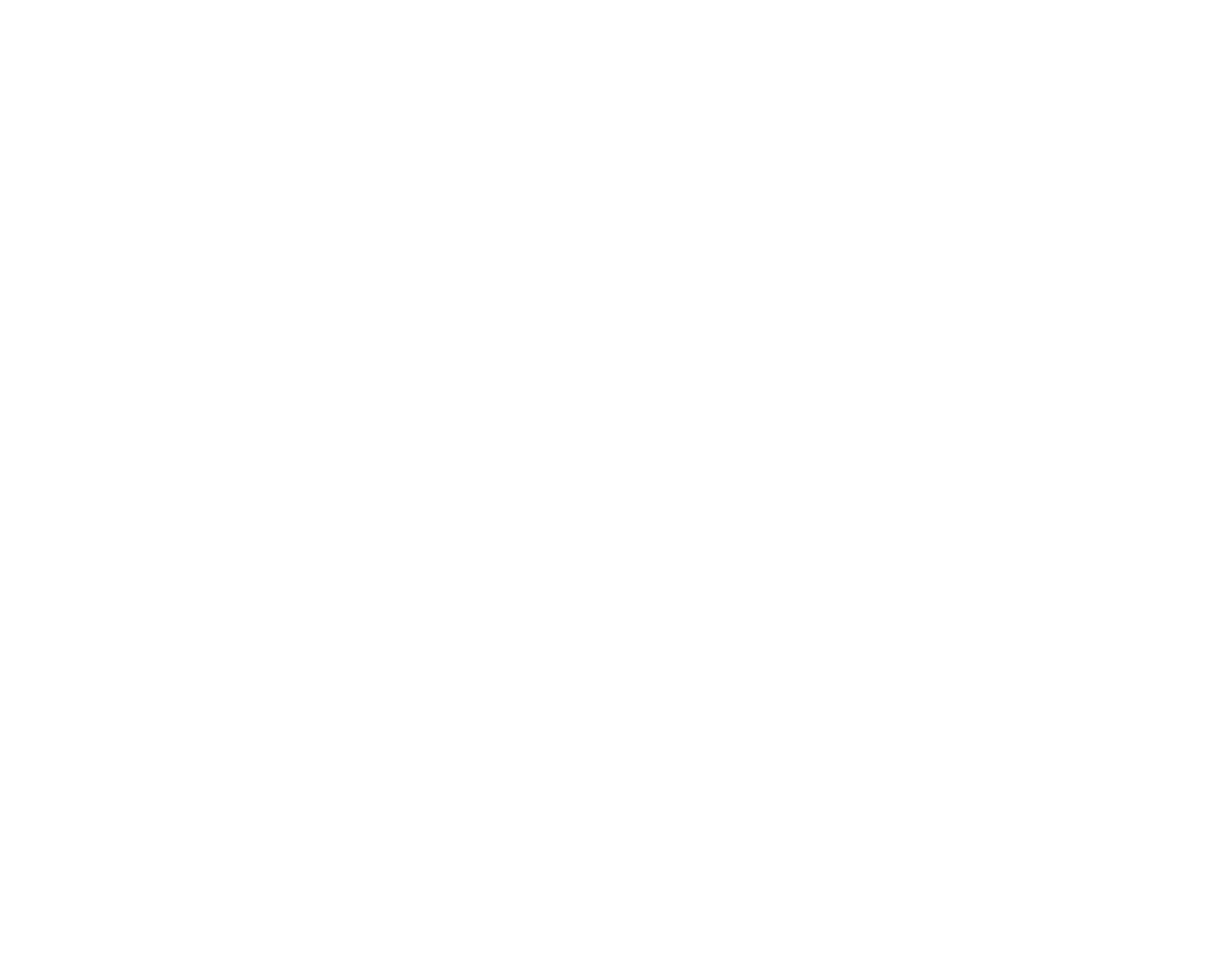
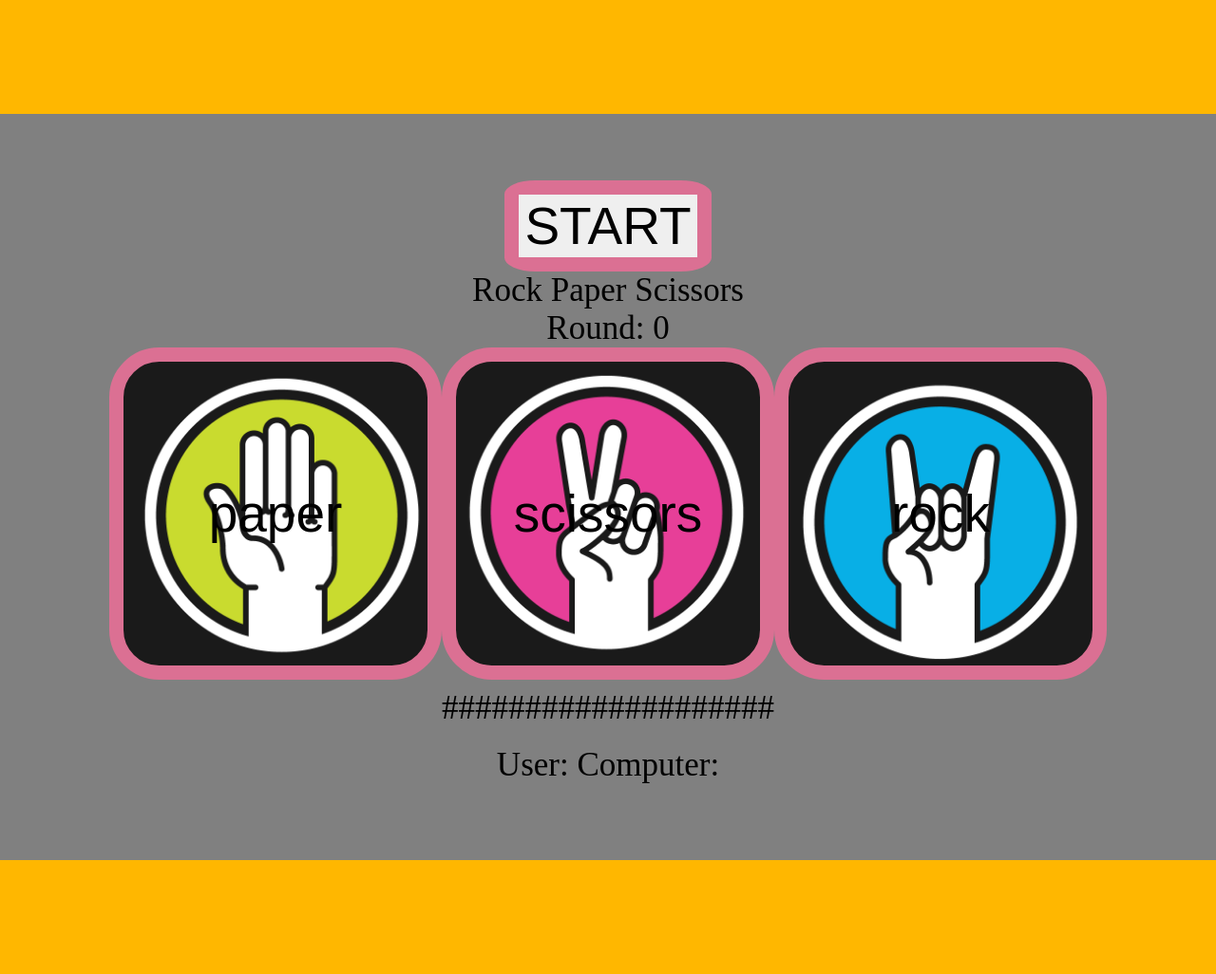
Before and after one commit to KrissC84/RockPaperScissors, a website: page index.html in a window 1280 px wide. Shown: the whole page at 95% size. Before the commit the page ends 800 px from the top, so only its background shows below. Drawn offline with Linux system fonts and the light colour scheme.

Commit message:
new version

```diff
--- a/index.html
+++ b/index.html
@@ -5,9 +5,34 @@
     <meta http-equiv="X-UA-Compatible" content="IE=edge">
     <meta name="viewport" content="width=device-width, initial-scale=1.0">
     <title>Document</title>
-    <script src="prs.js"></script>
+    <link rel='stylesheet' href='style.css'/>
+
 </head>
 <body>
+    <div class="winner"></div>
+    <div class="main">
+        <div>
+            <button id ='start'>START</button>
+            </div>
+        <div>Rock Paper Scissors</div>
+            <div id="round">
+            <span>Round:</span>
+            <span>0</span>
 
+        </div>
+        <div id="chooseBtn" ></div>
+
+        <div id="prompt" >
+            ####################
+        </div>
+        <div id="result" >
+            <span>User:</span>
+            <span>Computer:</span>
+        </div>
+
+</div>
+<div class="winner"></div>
+
+        <script src="prs.js"></script>
 </body>
 </html>
--- a/prs.js
+++ b/prs.js
@@ -6,6 +6,9 @@ const results = {"[0,1]":0,"[0,2]":1,"[1,0]":1,"[1,2]":0,"[2,0]":0,"[2,1]":1,"[0
 const scoreNames = {1:"Win", 0:"Lose",2:"Tie"}
 let userResult = 0;
 let computerResult = 0;
+let gameStarted= false;
+let round=0;
+let playerSelection ='';
 
 
 function getComputerChoice() {
@@ -23,31 +26,24 @@ function getComputerChoice() {
     }
 }
 
-function getUserChoice() {
-    let choice = prompt("What is your choice: Paper/ Scissors/ Rock");
-    return choice.toLowerCase()
-}
+
 
 function playRound() {
+
     // your code here!
-    let playerSelection =  getUserChoice();
+    console.log('new round ')
     let computerSelection = getComputerChoice();
 
     playerSelection = figuresByNames[playerSelection];
     let result = `[${playerSelection},${computerSelection}]`
 
     let getResult = results[result]
-    //console.log(getResult);
 
     if (getResult == 1) {
         userResult +=1;
     } else if (getResult == 0) {
         computerResult +=1
     }
-
-    //console.log(computerResult);
-    //console.log(userResult);
-
 
     if (getResult == 1) {
         return `You ${scoreNames[getResult]}! ${figures[playerSelection]} beats ${figures[computerSelection]}`
@@ -57,13 +53,89 @@ function playRound() {
 }
 
 function game() {
+    btnStart.textContent='Start game';
+    winner.textContent= 'WISH YOU LUCK !!!';
     userResult=0;
     computerResult=0;
+    round=1;
+    divRound.textContent = `Round: ${round}`;
+    divResult.firstElementChild.textContent=`User: ${userResult}`;
+    divResult.lastElementChild.textContent=`Computer: ${computerResult}`;
 
-    for (let i = 0; i < 5; i++) {
-        // your code here!
-        console.log(playRound())
-     }
+    //adding event
+    div1.addEventListener('click',activateListener);
+    }
 
-     return `The score is : You : ${userResult} - PC : ${computerResult}`
-}
+function gameOver() {
+    btnStart.textContent='Start new game';
+    div1.removeEventListener('click', activateListener)
+
+    if (userResult == 5) {
+        winner.textContent= 'The winner is YOU!!!'
+    } else {winner.textContent= 'The winner is the COMPUTER!!!'}
+
+    }
+
+function activateListener(e)  {
+    console.log(e.target.textContent)
+    playerSelection = e.target.textContent.toLowerCase();
+    temp=false;
+    let prompt = playRound();
+    round++;
+    divRound.textContent = `Round: ${round}`;
+    divResult.firstElementChild.textContent=`User: ${userResult}`;
+    divResult.lastElementChild.textContent=`Computer: ${computerResult}`;
+    divPrompt.textContent=prompt;
+    if (userResult==5 || computerResult==5) {
+        gameOver();
+    }
+    }
+
+//Adding 3 buttons of choice
+const btn1 = document.createElement('button');
+btn1.textContent= figures[0];
+btn1.className='b1'
+const btn2 = document.createElement('button');
+btn2.textContent= figures[1];
+btn2.className='b2'
+const btn3 = document.createElement('button');
+btn3.textContent= figures[2];
+btn3.className='b3'
+
+
+
+//Appending newly created buttons to the div element
+const div1 = document.querySelector('#chooseBtn');
+
+div1.style.display='flex'
+div1.appendChild(btn1);
+div1.appendChild(btn2);
+div1.appendChild(btn3);
+
+
+//Some css styling
+let main =document.querySelector('.main');
+//main.style.width='450px';
+main.style.backgroundColor='grey';
+
+
+main.style.display='flex';
+main.style.flexDirection= 'column'
+main.style.alignItems='center'
+main.className='hidden';
+
+
+
+
+
+
+
+
+//Starting new game by clicking the start button
+const btnStart = document.getElementById('start')
+btnStart.addEventListener('click',game);
+
+let divRound = document.querySelector('#round');
+let divResult = document.querySelector('#result');
+let divPrompt = document.querySelector('#prompt')
+let winner = document.querySelector('.winner');
--- /dev/null
+++ b/style.css
@@ -0,0 +1,60 @@
+div {
+    font-size: 35px;
+
+}
+
+button {
+    border-radius: 15%;
+    font-size: 55px;
+    border: 15px solid palevioletred;
+    transition-duration: 0.4s;
+
+}
+
+button:hover {
+    border: 15px solid red;
+    transform: scale(1.05);
+  }
+
+.b1 {
+
+    background-image: url("paper.png");
+    height: 350px;
+    width: 350px;
+    background-size:contain ;}
+
+.b2{
+    background-image: url("scissors.png");
+    height: 350px;
+    width: 350px;
+    background-size:contain ;
+   }
+
+.b3 {
+    background-image: url("rock.png") ;
+    height: 350px;
+    width: 350px;
+    background-size:contain ;}
+
+.winner {
+    display: flex;
+    justify-content: center;
+    align-items: center;
+    align-content:center ;
+    background-color: rgb(255, 183, 0);
+    height: 3em;
+    font-size: 40px;
+}
+
+.hidden {
+    margin: auto;
+    padding: 2em;
+}
+#prompt, #result {
+padding: 10px;
+}
+
+body {
+    margin:0%;
+    border-radius: 10%;
+}
```
Also changed, not shown: package.json (added, +19 -0 lines), paper.png (added), rock.png (added), scissors.png (added).
